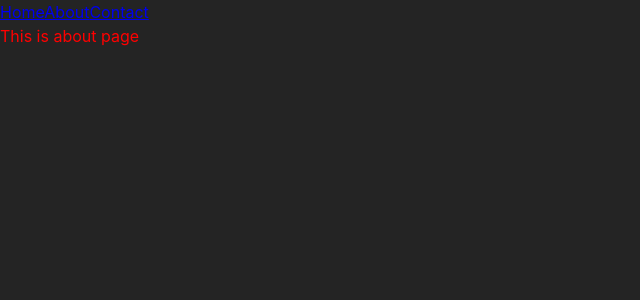
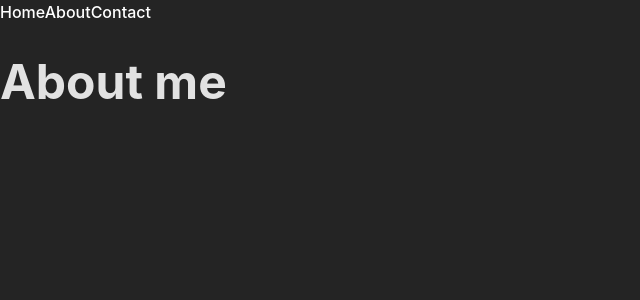
Before and after one commit to Oliviabenn/mmc6145-1-1-bennington-o, a React (Vite) app: page /about in a window 1280 px wide. Shown: the top 300 px of the page, without its empty margins (0-640 px from the left). Built offline with nearby package versions, Linux system fonts and the light colour scheme.

Commit message:
begin styling

```diff
--- a/src/pages/about.jsx
+++ b/src/pages/about.jsx
@@ -3,7 +3,7 @@ import styles from './about.module.css'
 
 const About = () => {
     return (
-        <div id="about-title" className={styles.title}>This is about page</div>
+        <div><h1>About me</h1></div>
     )
 }
 export default About;
--- a/src/pages/contact.jsx
+++ b/src/pages/contact.jsx
@@ -2,7 +2,7 @@
 
 const Contact = () => {
     return (
-        <div>This is Contact page</div>
+        <div><h1>Contact</h1></div>
     )
 }
 export default Contact;
--- a/src/pages/home.jsx
+++ b/src/pages/home.jsx
@@ -1,5 +1,5 @@
 
 
 export default function Home() {
-  return <h1 >Home page</h1>
+  return <h1>Welcome!</h1>
 }
--- /dev/null
+++ b/src/styles/about.module.css
@@ -0,0 +1,3 @@
+.title{
+    color: red;
+}
--- a/src/styles/globalStyle.css
+++ b/src/styles/globalStyle.css
@@ -14,6 +14,14 @@
   -moz-osx-font-smoothing: grayscale;
   -webkit-text-size-adjust: 100%;
 }
+a {
+  font-weight: 500;
+  color: #ffffff;
+  text-decoration: inherit;
+}
+a:hover {
+  color: #828282;
+}
 
 body {
   margin: 0;
--- /dev/null
+++ b/src/styles/home.module.css
@@ -0,0 +1,8 @@
+body {
+  margin: 0;
+}
+
+h1 {
+  font-size: 3em;
+  line-height: 1.1;
+}
```
